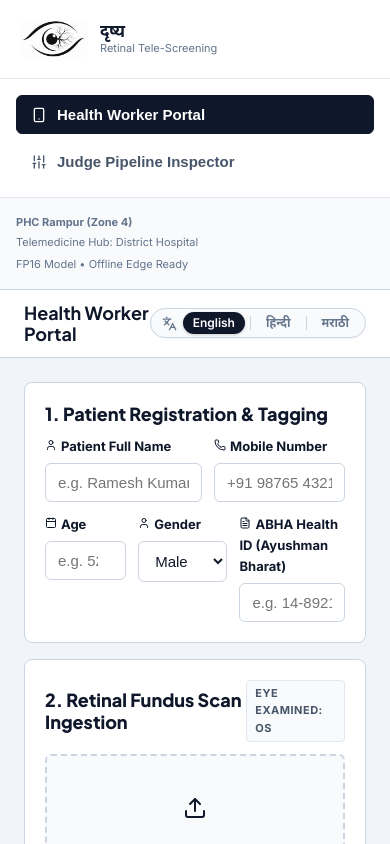
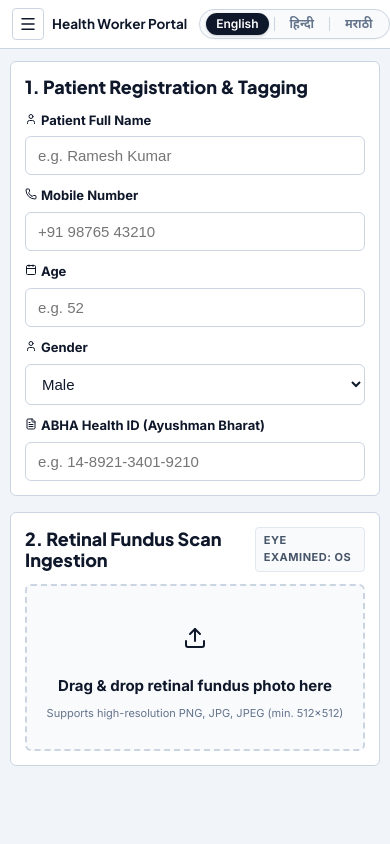
Before and after one commit to amanvaibhav162/drishya, a React (Vite) app in the folder ui/: page / in a window 390 px wide. Shown: the top 844 px of the page. Built offline with nearby package versions, Linux system fonts and the light colour scheme.

Commit message:
implement mobile-responsive sidebar drawer with hamburger menu and CSS grid layouts

```diff
--- a/ui/src/App.jsx
+++ b/ui/src/App.jsx
@@ -1,4 +1,5 @@
-import React, { useState } from 'react';
+import React, { useState, useEffect } from 'react';
+import { Menu } from 'lucide-react';
 import Sidebar from './components/Sidebar';
 import HealthWorkerMode from './components/HealthWorkerMode';
 import JudgeInspectorMode from './components/JudgeInspectorMode';
@@ -13,6 +14,19 @@
   const [isProcessing, setIsProcessing] = useState(false);
   const [currentStep, setCurrentStep] = useState(1);
   const [showPdfModal, setShowPdfModal] = useState(false);
+  const [sidebarOpen, setSidebarOpen] = useState(false);
+
+  // Automatically fall back to Health Worker portal on screens < 1000px
+  useEffect(() => {
+    const handleResize = () => {
+      if (window.innerWidth < 1000 && activeMode === 'judge-inspector') {
+        setActiveMode('health-worker');
+      }
+    };
+    handleResize();
+    window.addEventListener('resize', handleResize);
+    return () => window.removeEventListener('resize', handleResize);
+  }, [activeMode]);
 
   // Patient registration info
   const [patientInfo, setPatientInfo] = useState({
@@ -153,11 +167,13 @@
 
   return (
     <div className="app-container">
-      {/* Sidebar Navigation */}
+      {/* Sidebar Navigation (Desktop sidebar or Mobile slide-over drawer) */}
       <Sidebar
         activeMode={activeMode}
         setActiveMode={setActiveMode}
         isProcessing={isProcessing}
+        isOpen={sidebarOpen}
+        onClose={() => setSidebarOpen(false)}
       />
 
       {/* Main Workspace */}
@@ -165,6 +181,15 @@
         {/* Top App Bar */}
         <header className="top-bar">
           <div className="top-bar-left">
+            <button
+              type="button"
+              id="btn-hamburger"
+              className="hamburger-btn"
+              onClick={() => setSidebarOpen(true)}
+              aria-label="Open Navigation Menu"
+            >
+              <Menu size={18} />
+            </button>
             <span className="top-title">
               {activeMode === 'health-worker' ? t('top_title_hw') : t('top_title_judge')}
             </span>
--- a/ui/src/components/HealthWorkerMode.jsx
+++ b/ui/src/components/HealthWorkerMode.jsx
@@ -104,7 +104,7 @@
         <h2 className="text-h2" style={{ marginBottom: '12px' }}>
           {t('step1_title')}
         </h2>
-        <div style={{ display: 'grid', gridTemplateColumns: '1.2fr 1fr', gap: '12px', marginBottom: '12px' }}>
+        <div className="patient-form-row-1">
           <div className="form-group" style={{ marginBottom: 0 }}>
             <label className="form-label">
               <User size={12} style={{ display: 'inline', marginRight: '4px' }} />
@@ -136,7 +136,7 @@
           </div>
         </div>
 
-        <div style={{ display: 'grid', gridTemplateColumns: '1fr 1.1fr 1.3fr', gap: '12px' }}>
+        <div className="patient-form-row-2">
           <div className="form-group" style={{ marginBottom: 0 }}>
             <label className="form-label">
               <Calendar size={12} style={{ display: 'inline', marginRight: '4px' }} />
@@ -433,7 +433,7 @@
           </div>
 
           {/* Action Buttons */}
-          <div style={{ display: 'grid', gridTemplateColumns: '1fr 1fr', gap: '10px' }}>
+          <div className="action-btn-row">
             <button
               id="btn-preview-pdf"
               className="btn btn-outline"
--- a/ui/src/components/Sidebar.jsx
+++ b/ui/src/components/Sidebar.jsx
@@ -1,12 +1,31 @@
 import React from 'react';
-import { Smartphone, Sliders } from 'lucide-react';
+import { Smartphone, Sliders, X } from 'lucide-react';
 import { useLanguage } from '../context/useLanguage';
 
-export default function Sidebar({ activeMode, setActiveMode, isProcessing }) {
+export default function Sidebar({
+  activeMode,
+  setActiveMode,
+  isProcessing,
+  isOpen = false,
+  onClose
+}) {
   const { t } = useLanguage();
 
+  const handleSelectMode = (mode) => {
+    setActiveMode(mode);
+    if (onClose) onClose();
+  };
+
   return (
-    <aside className="sidebar">
+    <>
+      {/* Mobile Drawer Backdrop */}
+      <div
+        className={`sidebar-backdrop ${isOpen ? 'open' : ''}`}
+        onClick={onClose}
+        aria-hidden="true"
+      />
+
+      <aside className={`sidebar ${isOpen ? 'open' : ''}`} aria-label="Sidebar Navigation">
         {/* Brand Header */}
         <div className="sidebar-header">
           <div style={{ display: 'flex', alignItems: 'center', gap: '12px' }}>
@@ -25,6 +44,16 @@
               <p className="brand-subtitle" style={{ margin: 0, fontSize: '11px' }}>{t('brand_subtitle')}</p>
             </div>
           </div>
+
+          {/* Close button for mobile drawer */}
+          <button
+            type="button"
+            className="sidebar-close-btn"
+            onClick={onClose}
+            aria-label="Close navigation"
+          >
+            <X size={18} />
+          </button>
         </div>
 
         {/* Navigation */}
@@ -32,7 +61,7 @@
           <button
             id="btn-health-worker-mode"
             className={`nav-button ${activeMode === 'health-worker' ? 'active' : ''}`}
-          onClick={() => setActiveMode('health-worker')}
+            onClick={() => handleSelectMode('health-worker')}
             disabled={isProcessing}
           >
             <Smartphone size={16} />
@@ -41,10 +70,11 @@
             </div>
           </button>
 
+          {/* Hidden on screens < 1000px via responsive CSS and filtered on mobile */}
           <button
             id="btn-judge-inspector-mode"
-          className={`nav-button ${activeMode === 'judge-inspector' ? 'active' : ''}`}
-          onClick={() => setActiveMode('judge-inspector')}
+            className={`nav-button nav-item-judge ${activeMode === 'judge-inspector' ? 'active' : ''}`}
+            onClick={() => handleSelectMode('judge-inspector')}
             disabled={isProcessing}
           >
             <Sliders size={16} />
@@ -61,5 +91,6 @@
           <div className="text-micro" style={{ marginTop: '6px' }}>{t('edge_tag')}</div>
         </div>
       </aside>
+    </>
   );
 }
--- a/ui/src/index.css
+++ b/ui/src/index.css
@@ -712,16 +712,146 @@
   line-height: 1.4;
 }
 
-/* Mobile Responsiveness */
-@media (max-width: 900px) {
+/* ── Responsive Form & Button Rows ────────────────────────────────────────── */
+.patient-form-row-1 {
+  display: grid;
+  grid-template-columns: 1.2fr 1fr;
+  gap: 12px;
+  margin-bottom: 12px;
+}
+
+.patient-form-row-2 {
+  display: grid;
+  grid-template-columns: 1fr 1.1fr 1.3fr;
+  gap: 12px;
+}
+
+.action-btn-row {
+  display: grid;
+  grid-template-columns: 1fr 1fr;
+  gap: 10px;
+}
+
+/* ── Hamburger & Drawer Toggle Controls ───────────────────────────────────── */
+.hamburger-btn {
+  display: none;
+  align-items: center;
+  justify-content: center;
+  background: transparent;
+  border: 1px solid var(--border-subtle, #CBD5E1);
+  border-radius: var(--radius-sm, 6px);
+  padding: 6px;
+  color: var(--text-primary, #0F172A);
+  cursor: pointer;
+  transition: all 0.15s ease;
+  line-height: 0;
+  flex-shrink: 0;
+}
+
+.hamburger-btn:hover {
+  background: var(--bg-subtle, #F1F5F9);
+  border-color: var(--border-strong, #94A3B8);
+}
+
+.sidebar-close-btn {
+  display: none;
+  align-items: center;
+  justify-content: center;
+  background: transparent;
+  border: 1px solid var(--border-subtle, #CBD5E1);
+  border-radius: 6px;
+  padding: 5px;
+  color: #64748B;
+  cursor: pointer;
+  margin-left: auto;
+  line-height: 0;
+  transition: all 0.15s ease;
+}
+
+.sidebar-close-btn:hover {
+  background: var(--bg-subtle, #F1F5F9);
+  color: #0F172A;
+}
+
+.sidebar-backdrop {
+  display: none;
+}
+
+/* ── Tablet & Small Screens (< 1000px) ─────────────────────────────────────── */
+@media (max-width: 1000px) {
+  /* Show Hamburger button in Header */
+  .hamburger-btn {
+    display: inline-flex;
+  }
+
+  .sidebar-close-btn {
+    display: inline-flex;
+  }
+
+  /* Drawer Backdrop */
+  .sidebar-backdrop {
+    display: block;
+    position: fixed;
+    top: 0;
+    left: 0;
+    right: 0;
+    bottom: 0;
+    background: rgba(15, 23, 42, 0.45);
+    backdrop-filter: blur(4px);
+    z-index: 1000;
+    opacity: 0;
+    pointer-events: none;
+    transition: opacity 0.25s cubic-bezier(0.16, 1, 0.3, 1);
+  }
+
+  .sidebar-backdrop.open {
+    opacity: 1;
+    pointer-events: auto;
+  }
+
+  /* Slide-over Sidebar Drawer */
+  .sidebar {
+    position: fixed;
+    top: 0;
+    left: 0;
+    bottom: 0;
+    width: 280px;
+    max-width: 85vw;
+    height: 100vh;
+    z-index: 1001;
+    transform: translateX(-100%);
+    transition: transform 0.28s cubic-bezier(0.16, 1, 0.3, 1);
+    box-shadow: none;
+    border-right: 1px solid var(--border-strong);
+    display: flex;
+  }
+
+  .sidebar.open {
+    transform: translateX(0);
+    box-shadow: 4px 0 28px rgba(0, 0, 0, 0.2);
+  }
+
+  /* Remove Judge Inspector Panel on Phones / Small Screens */
+  .nav-item-judge {
+    display: none !important;
+  }
+
   .app-container {
     flex-direction: column;
   }
 
-  .sidebar {
+  .main-content {
     width: 100%;
-    border-right: none;
-    border-bottom: 1px solid var(--border-strong);
+    min-height: 100vh;
+  }
+
+  .top-bar {
+    padding: 10px 16px;
+    gap: 12px;
+  }
+
+  .top-title {
+    font-size: 15px;
   }
 
   .grid-2 {
@@ -735,10 +865,86 @@
   .stepper-container {
     overflow-x: auto;
     gap: 8px;
+    padding-bottom: 4px;
   }
 
   .step-divider {
     display: none;
+  }
+}
+
+/* ── Mobile Phone Viewports (< 640px) ──────────────────────────────────────── */
+@media (max-width: 640px) {
+  .top-bar {
+    padding: 8px 12px;
+  }
+
+  .top-bar-left {
+    gap: 8px;
+  }
+
+  .top-title {
+    font-size: 13.5px;
+    max-width: 140px;
+    white-space: nowrap;
+    overflow: hidden;
+    text-overflow: ellipsis;
+  }
+
+  .workspace {
+    padding: 12px 10px;
+  }
+
+  .card {
+    padding: 14px;
+    border-radius: var(--radius-md, 8px);
+  }
+
+  .patient-form-row-1,
+  .patient-form-row-2 {
+    grid-template-columns: 1fr;
+    gap: 10px;
+    margin-bottom: 0;
+  }
+
+  .patient-form-row-1 {
+    margin-bottom: 10px;
+  }
+
+  .action-btn-row {
+    grid-template-columns: 1fr;
+    gap: 8px;
+  }
+
+  .language-selector {
+    padding: 2px 4px;
+    gap: 2px;
+  }
+
+  .lang-icon {
+    display: none;
+  }
+
+  .lang-btn {
+    padding: 3px 6px;
+    font-size: 11px;
+  }
+
+  .image-canvas-wrapper {
+    height: 220px !important;
+  }
+
+  .modal-overlay {
+    padding: 8px;
+  }
+
+  .modal-card {
+    max-height: 94vh;
+    border-radius: 8px;
+  }
+
+  .modal-body {
+    padding: 12px !important;
   }
 }
 
```
Lines whose indentation alone changed are shown as unchanged.
